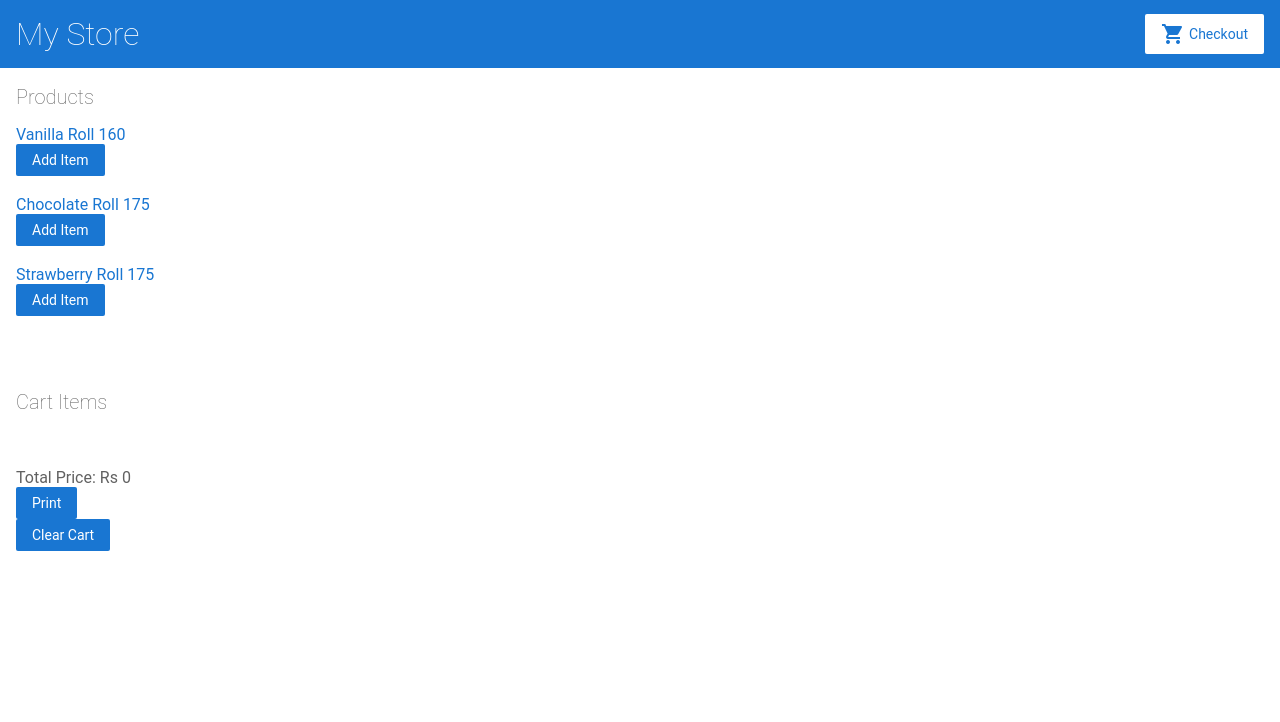
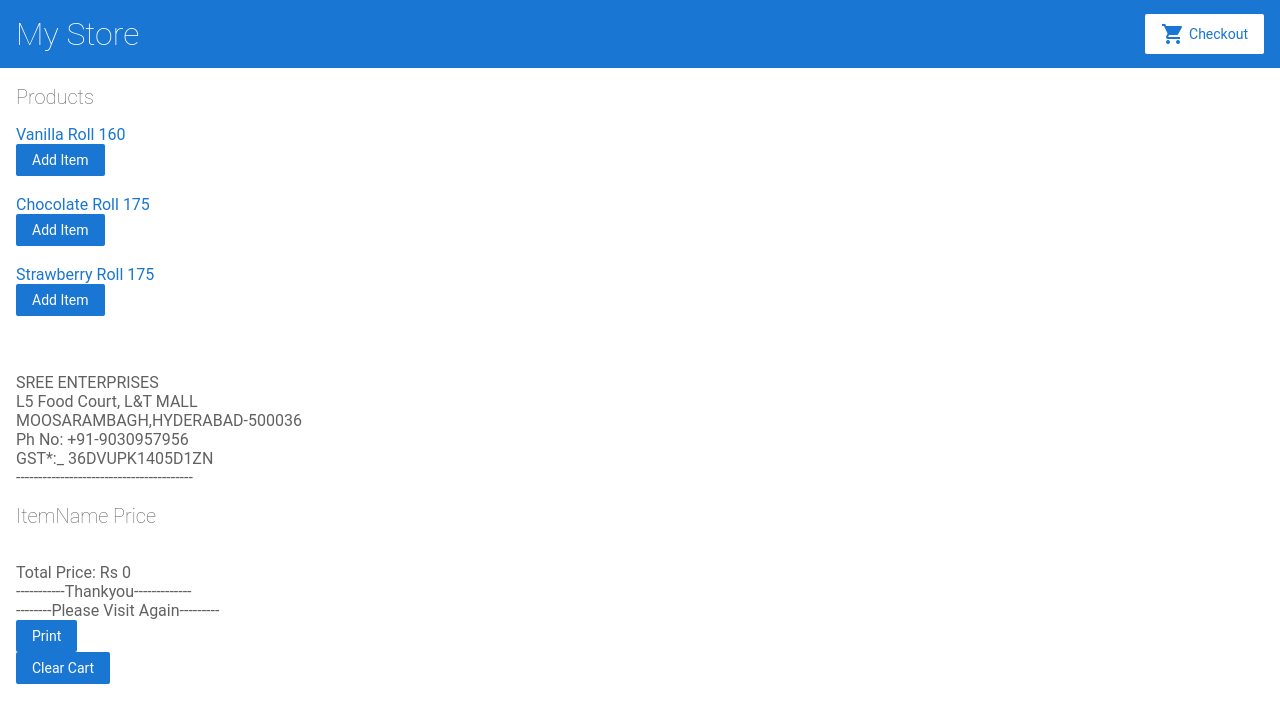
Before and after one commit to vinay0018/angular-dmnadg-4gnaxb, an Angular app: page / in a window 1280 px wide. Shown: the top 722 px of the page. Built offline with nearby package versions, Linux system fonts and the light colour scheme.

Commit message:
1 file modified

```diff
--- a/src/app/product-list/product-list.component.html
+++ b/src/app/product-list/product-list.component.html
@@ -1,3 +1,5 @@
+
+
 <h2>Products</h2>
 <div *ngFor="let product of products">
 
@@ -29,20 +31,27 @@
 
 
 <div id="cartInfo">
-
-  <h2>Cart Items</h2>
-  <br>
-
+ <div>
+      SREE ENTERPRISES<br>
+      L5 Food Court, L&T MALL<br>
+      MOOSARAMBAGH,HYDERABAD-500036<br>
+      Ph No: +91-9030957956<br>
+      GST*:_ 36DVUPK1405D1ZN<br>
+      ----------------------------------------<br>
+    </div>
+  <h2>ItemName     Price</h2>
 
   <div *ngFor="let cartItem of cart" >
     <br>
     <div>
-      {{cartItem.name}} : {{cartItem.price}}
+      {{cartItem.name}} : Rs {{cartItem.price}}
     </div>
-    <br>
   </div>
-  <br>
-  <div> Total Price: Rs {{totalPrice}} </div>
+ <br>
+
+<div> Total Price: Rs {{totalPrice}} </div>
+-----------Thankyou-------------<br>
+--------Please Visit Again---------
 </div>
   <button (click)="printComponent('cartInfo')">Print</button>
   <br>
```
